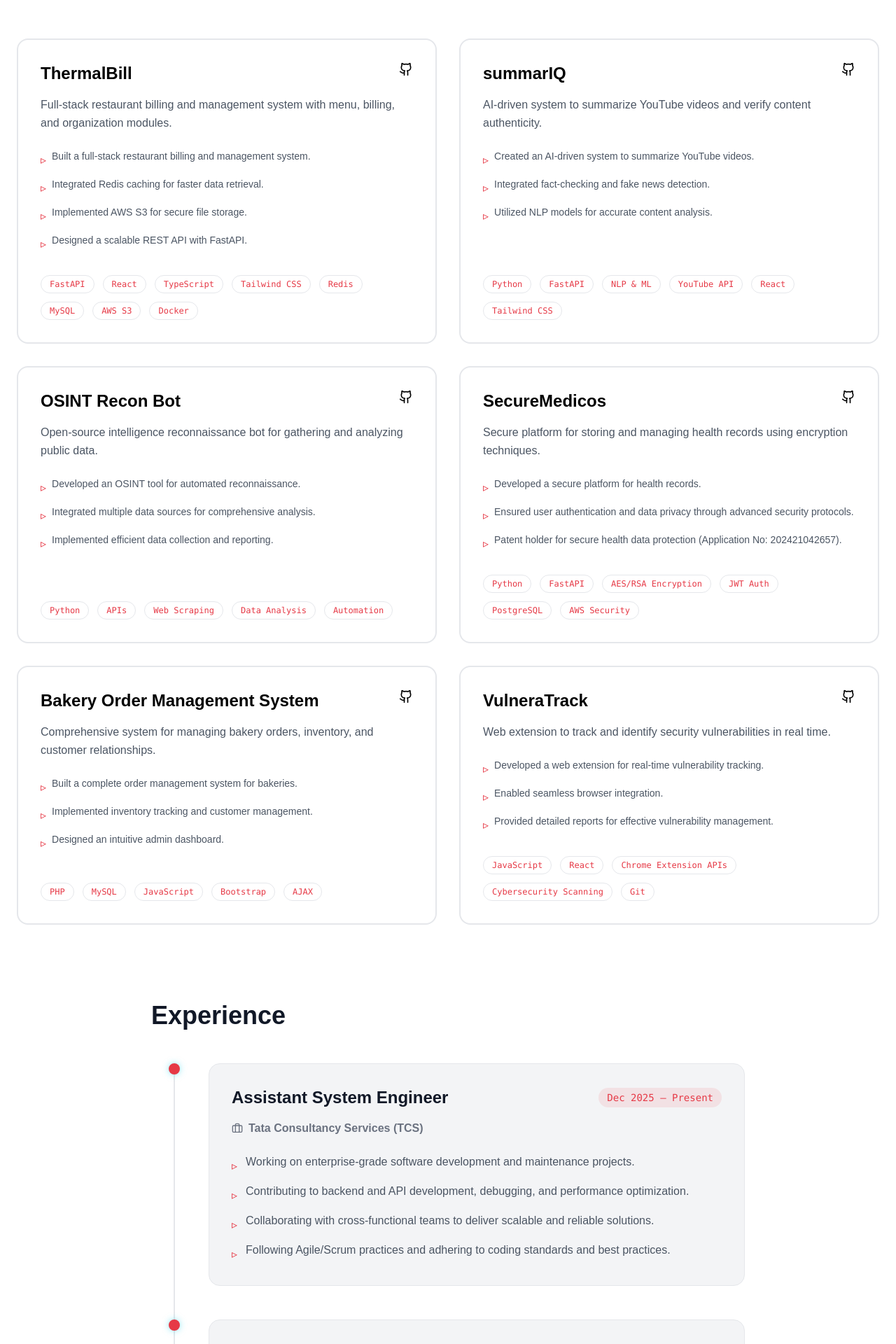
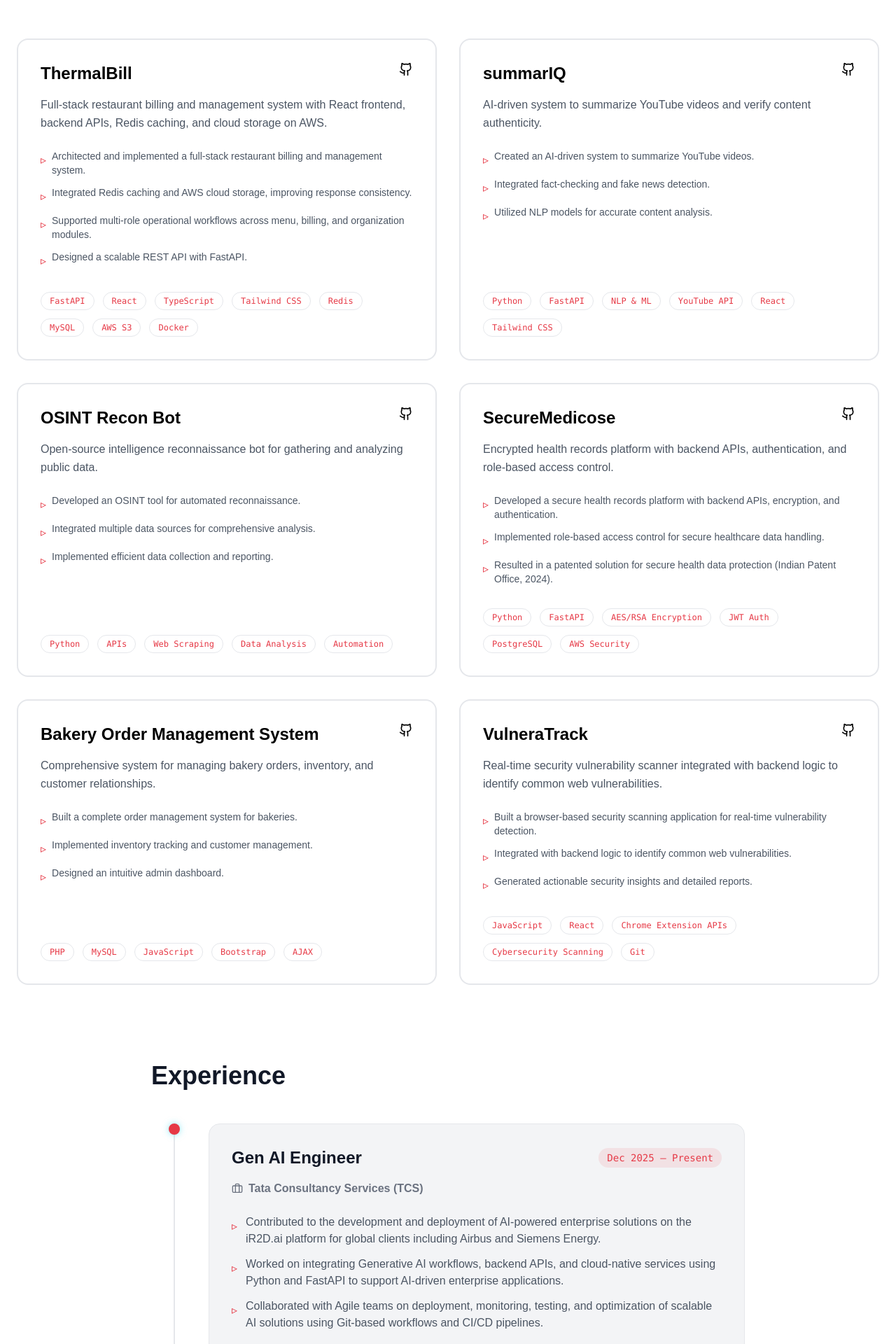
Before and after one commit to prathameshratthe/prathameshratthe.github.io, a Svelte app: page / in a window 1280 px wide. Shown: the part 2880-4800 px from the top of the page at 70% size. Built offline with nearby package versions, Linux system fonts and the light colour scheme; a web font is replaced by a local one.

Commit message:
Update work experience and projects from latest resume (Apr 2026)

```diff
--- a/src/data/experience.ts
+++ b/src/data/experience.ts
@@ -7,14 +7,13 @@ export interface Experience {
 
 export const experience: Experience[] = [
     {
-        role: "Assistant System Engineer",
+        role: "Gen AI Engineer",
         company: "Tata Consultancy Services (TCS)",
         period: "Dec 2025 – Present",
         description: [
-            "Working on enterprise-grade software development and maintenance projects.",
-            "Contributing to backend and API development, debugging, and performance optimization.",
-            "Collaborating with cross-functional teams to deliver scalable and reliable solutions.",
-            "Following Agile/Scrum practices and adhering to coding standards and best practices."
+            "Contributed to the development and deployment of AI-powered enterprise solutions on the iR2D.ai platform for global clients including Airbus and Siemens Energy.",
+            "Worked on integrating Generative AI workflows, backend APIs, and cloud-native services using Python and FastAPI to support AI-driven enterprise applications.",
+            "Collaborated with Agile teams on deployment, monitoring, testing, and optimization of scalable AI solutions using Git-based workflows and CI/CD pipelines."
         ]
     },
     {
--- a/src/data/projects.ts
+++ b/src/data/projects.ts
@@ -11,12 +11,12 @@ export interface Project {
 export const projects: Project[] = [
     {
         name: "ThermalBill",
-        description: "Full-stack restaurant billing and management system with menu, billing, and organization modules.",
+        description: "Full-stack restaurant billing and management system with React frontend, backend APIs, Redis caching, and cloud storage on AWS.",
         tech: ["FastAPI", "React", "TypeScript", "Tailwind CSS", "Redis", "MySQL", "AWS S3", "Docker"],
         achievements: [
-            "Built a full-stack restaurant billing and management system.",
-            "Integrated Redis caching for faster data retrieval.",
-            "Implemented AWS S3 for secure file storage.",
+            "Architected and implemented a full-stack restaurant billing and management system.",
+            "Integrated Redis caching and AWS cloud storage, improving response consistency.",
+            "Supported multi-role operational workflows across menu, billing, and organization modules.",
             "Designed a scalable REST API with FastAPI."
         ],
         repoLink: "https://github.com/prathameshratthe/ThermalBill",
@@ -50,13 +50,13 @@ export const projects: Project[] = [
         category: "Security"
     },
     {
-        name: "SecureMedicos",
-        description: "Secure platform for storing and managing health records using encryption techniques.",
+        name: "SecureMedicose",
+        description: "Encrypted health records platform with backend APIs, authentication, and role-based access control.",
         tech: ["Python", "FastAPI", "AES/RSA Encryption", "JWT Auth", "PostgreSQL", "AWS Security"],
         achievements: [
-            "Developed a secure platform for health records.",
-            "Ensured user authentication and data privacy through advanced security protocols.",
-            "Patent holder for secure health data protection (Application No: 202421042657)."
+            "Developed a secure health records platform with backend APIs, encryption, and authentication.",
+            "Implemented role-based access control for secure healthcare data handling.",
+            "Resulted in a patented solution for secure health data protection (Indian Patent Office, 2024)."
         ],
         repoLink: "https://github.com/prathameshratthe/SecureMedicos",
         liveLink: "#",
@@ -77,12 +77,12 @@ export const projects: Project[] = [
     },
     {
         name: "VulneraTrack",
-        description: "Web extension to track and identify security vulnerabilities in real time.",
+        description: "Real-time security vulnerability scanner integrated with backend logic to identify common web vulnerabilities.",
         tech: ["JavaScript", "React", "Chrome Extension APIs", "Cybersecurity Scanning", "Git"],
         achievements: [
-            "Developed a web extension for real-time vulnerability tracking.",
-            "Enabled seamless browser integration.",
-            "Provided detailed reports for effective vulnerability management."
+            "Built a browser-based security scanning application for real-time vulnerability detection.",
+            "Integrated with backend logic to identify common web vulnerabilities.",
+            "Generated actionable security insights and detailed reports."
         ],
         repoLink: "https://github.com/prathameshratthe/VulneraTrack",
         liveLink: "#",
```
Also changed, not shown: 1 other file (tests, documents, lock files or other folders).
